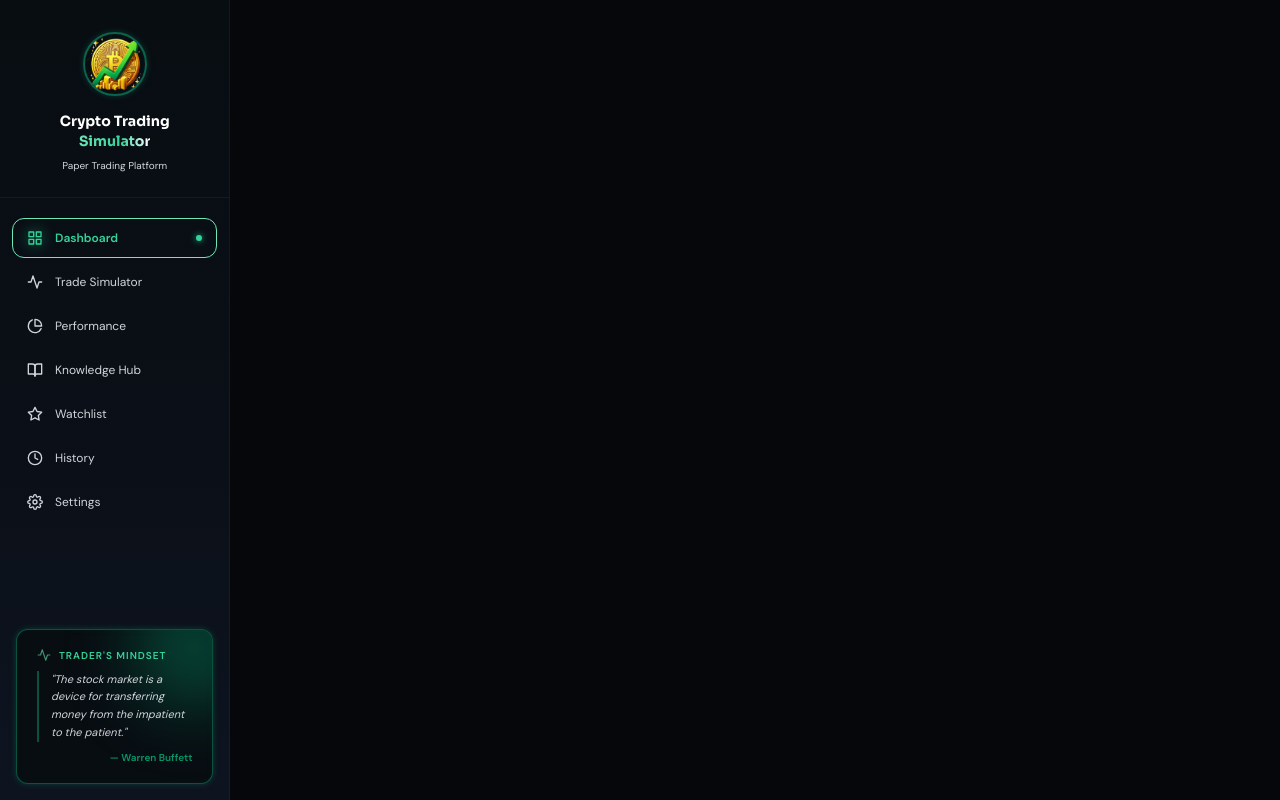
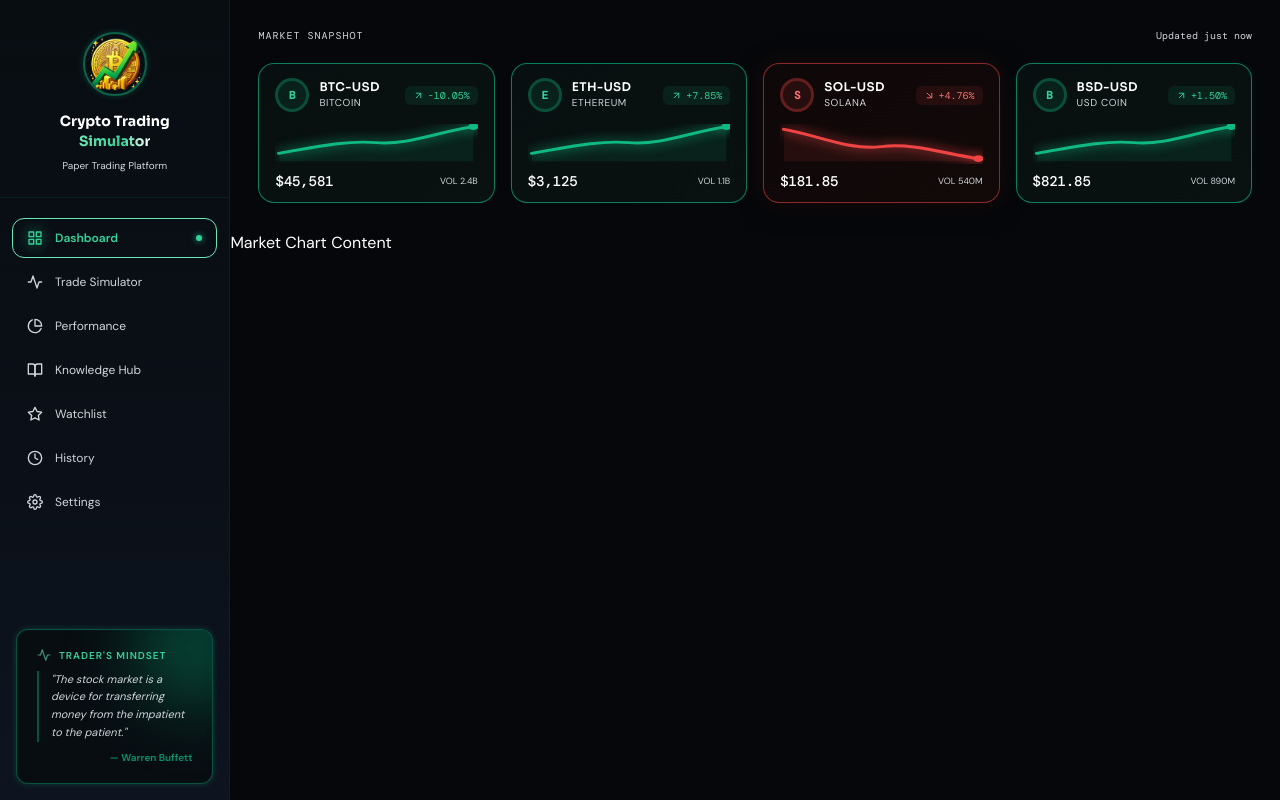
Before and after one commit to Manas-2007/Crypto-Trading-Simulator, a React (Vite) app in the folder Crypto Trading Simulation/: page /dashboard in a window 1280 px wide. Built offline with nearby package versions, Linux system fonts and the light colour scheme.

Commit message:
Side bar done

```diff
--- a/Crypto Trading Simulation/src/App.jsx
+++ b/Crypto Trading Simulation/src/App.jsx
@@ -1,10 +1,8 @@
 import React from "react";
-import { BrowserRouter as Router, Routes, Route } from "react-router-dom";
+import { BrowserRouter as Router, Routes, Route, Navigate } from "react-router-dom";
 import Sidebar from "./components/Sidebar";
-
-// Placeholder components (Tum inhe baad mein alag files mein move kar sakte ho)
-const Dashboard = () => <div className="p-10 text-3xl font-bold">Dashboard Page</div>;
-const Simulator = () => <div className="p-10 text-3xl font-bold">Simulator Page</div>;
+// Path updated to point to the new dashboard folder
+import Dashboard from "./components/dashboard/Dashboard";
 
 function App() {
   return (
@@ -16,9 +14,11 @@ function App() {
         {/* Main Content Area */}
         <main className="flex-1 overflow-y-auto">
           <Routes>
-            <Route path="/" element={<Dashboard />} />
-            <Route path="/simulator" element={<Simulator />} />
-            {/* Yahan baaki pages add karte jana */}
+            {/* Root path '/' par aate hi '/dashboard' par redirect karega */}
+            <Route path="/" element={<Navigate to="/dashboard" />} />
+
+            {/* Dashboard Route */}
+            <Route path="/dashboard" element={<Dashboard />} />
           </Routes>
         </main>
       </div>
--- /dev/null
+++ b/Crypto Trading Simulation/src/components/dashboard/Dashboard.jsx
@@ -0,0 +1,14 @@
+import React from 'react';
+import MarketSnapshot from './MarketSnapshot';
+import MarketChart from './MarketChart';
+
+const Dashboard = () => {
+  return (
+    <div className="p-0 space-y-0" style={{ fontFamily: 'DM Sans, sans-serif' }}>
+      <MarketSnapshot />
+      <MarketChart />
+    </div>
+  );
+};
+
+export default Dashboard;
--- /dev/null
+++ b/Crypto Trading Simulation/src/components/dashboard/MarketChart.jsx
@@ -0,0 +1,11 @@
+// ... tumhara chart ka sara code ...
+
+const MarketChart = () => {
+  // tumhara chart logic
+  return (
+    <div>Market Chart Content</div>
+  );
+};
+
+// Yahan add karo ye line:
+export default MarketChart;
--- /dev/null
+++ b/Crypto Trading Simulation/src/components/dashboard/MarketSnapshot.jsx
@@ -0,0 +1,298 @@
+import React from "react";
+import {
+  FiTrendingUp,
+  FiTrendingDown,
+  FiArrowUpRight,
+  FiArrowDownRight,
+} from "react-icons/fi";
+
+/* ─── Injected styles ─── */
+const styles = `
+  @import url('https://fonts.googleapis.com/css2?family=Sora:wght@600;700&family=DM+Sans:wght@400;500;600&family=DM+Mono:wght@400;500&display=swap');
+
+  @keyframes shimmerLine {
+    0%   { stroke-dashoffset: 300; }
+    100% { stroke-dashoffset: 0; }
+  }
+  @keyframes fadeUp {
+    from { opacity: 0; transform: translateY(8px); }
+    to   { opacity: 1; transform: translateY(0); }
+  }
+  @keyframes glowPulse {
+    0%, 100% { box-shadow: 0 0 0px rgba(16,185,129,0); }
+    50%       { box-shadow: 0 0 12px rgba(16,185,129,0.18); }
+  }
+
+  .card-coin {
+    animation: fadeUp 0.4s ease both;
+  }
+  .card-coin:nth-child(1) { animation-delay: 0.05s; }
+  .card-coin:nth-child(2) { animation-delay: 0.1s;  }
+  .card-coin:nth-child(3) { animation-delay: 0.15s; }
+  .card-coin:nth-child(4) { animation-delay: 0.2s;  }
+
+  .sparkline-path {
+    stroke-dasharray: 300;
+    stroke-dashoffset: 300;
+    animation: shimmerLine 1.2s ease forwards;
+    animation-delay: 0.4s;
+  }
+
+  .card-pos {
+    border: 1px solid rgba(16, 185, 129, 0.28);
+    background: linear-gradient(145deg, #080f10 0%, #091210 100%);
+  }
+  .card-pos {
+    border-color: rgba(16, 185, 129, 0.65);
+    box-shadow: 0 0 22px rgba(16,185,129,0.12), 0 4px 24px rgba(0,0,0,0.5);
+    animation: glowPulse 2s ease infinite;
+  }
+  .card-neg {
+    border: 1px solid rgba(239, 68, 68, 0.22);
+    background: linear-gradient(145deg, #0f0808 0%, #120909 100%);
+  }
+  .card-neg {
+    border-color: rgba(239, 68, 68, 0.55);
+    box-shadow: 0 0 22px rgba(239,68,68,0.10), 0 4px 24px rgba(0,0,0,0.5);
+  }
+
+  .chart-area {
+    background: linear-gradient(180deg, #080d12 0%, #060a0f 100%);
+    border: 1px solid rgba(16,185,129,0.14);
+  }
+
+  .price-mono {
+    font-family: 'DM Mono', monospace;
+  }
+  .label-mono {
+    font-family: 'DM Mono', monospace;
+    letter-spacing: 0.04em;
+  }
+`;
+
+/* ─── Data ─── */
+const cryptoData = [
+  {
+    id: 1,
+    name: "BTC-USD",
+    desc: "Bitcoin",
+    price: "$45,581",
+    change: "-10.05%",
+    isPositive: true,
+    vol: "2.4B",
+  },
+  {
+    id: 2,
+    name: "ETH-USD",
+    desc: "Ethereum",
+    price: "$3,125",
+    change: "+7.85%",
+    isPositive: true,
+    vol: "1.1B",
+  },
+  {
+    id: 3,
+    name: "SOL-USD",
+    desc: "Solana",
+    price: "$181.85",
+    change: "+4.76%",
+    isPositive: false,
+    vol: "540M",
+  },
+  {
+    id: 4,
+    name: "BSD-USD",
+    desc: "USD Coin",
+    price: "$821.85",
+    change: "+1.50%",
+    isPositive: true,
+    vol: "890M",
+  },
+];
+
+/* ─── Sparkline paths ─── */
+const PATHS = {
+  up: {
+    line: "M2 22 C 18 18, 34 12, 50 14 C 66 16, 80 6, 98 2",
+    fill: "M2 22 C 18 18, 34 12, 50 14 C 66 16, 80 6, 98 2 L98 28 L2 28Z",
+  },
+  down: {
+    line: "M2 4  C 18 8,  34 20, 50 17 C 66 14, 80 22, 98 26",
+    fill: "M2 4  C 18 8,  34 20, 50 17 C 66 14, 80 22, 98 26 L98 28 L2 28Z",
+  },
+};
+
+const Sparkline = ({ isPositive }) => {
+  const col = isPositive ? "#10b981" : "#ef4444";
+  const path = isPositive ? PATHS.up : PATHS.down;
+  const fillCol = isPositive ? "rgba(16,185,129,0.10)" : "rgba(239,68,68,0.10)";
+
+  return (
+    <svg
+      viewBox="0 0 100 30"
+      preserveAspectRatio="none"
+      style={{ width: "100%", height: "100%", display: "block" }}
+    >
+      {/* Area fill */}
+      <path d={path.fill} fill={fillCol} />
+      {/* Animated line */}
+      <path
+        className="sparkline-path"
+        d={path.line}
+        fill="none"
+        stroke={col}
+        strokeWidth="2.2"
+        strokeLinecap="round"
+        style={{ filter: `drop-shadow(0 0 4px ${col})` }}
+      />
+      {/* End dot */}
+      <circle
+        cx={isPositive ? 98 : 98}
+        cy={isPositive ? 2 : 26}
+        r="2.5"
+        fill={col}
+        style={{ filter: `drop-shadow(0 0 4px ${col})` }}
+      />
+    </svg>
+  );
+};
+
+/* ─── Coin card ─── */
+const CoinCard = ({ coin, idx }) => {
+  const isPos = coin.isPositive;
+  const col = isPos ? "emerald" : "red";
+  const hexAccent = isPos ? "#10b981" : "#ef4444";
+  const bgBadge = isPos ? "rgba(16,185,129,0.10)" : "rgba(239,68,68,0.10)";
+  const borderIcon = isPos ? "rgba(16,185,129,0.30)" : "rgba(239,68,68,0.30)";
+  const textAccent = isPos ? "#34d399" : "#f87171";
+
+  return (
+    <div
+      className={`card-coin relative rounded-2xl overflow-hidden transition-all duration-300 hover:-translate-y-0.5 cursor-pointer ${isPos ? "card-pos" : "card-neg"}`}
+      style={{ padding: "14px 16px", fontFamily: "DM Sans, sans-serif" }}
+    >
+      {/* Top row: icon + name + badge */}
+      <div className="flex items-center justify-between mb-3">
+        <div className="flex items-center gap-2.5">
+          {/* Icon circle */}
+          <div
+            className="flex items-center justify-center rounded-full font-bold flex-shrink-0"
+            style={{
+              width: 34,
+              height: 34,
+              background: bgBadge,
+              border: `3px solid ${borderIcon}`,
+              color: textAccent,
+              fontSize: 11,
+              fontFamily: "DM Mono, monospace",
+            }}
+          >
+            {coin.name.substring(0, 1)}
+          </div>
+          <div>
+            <p
+              className="text-white font-semibold leading-none"
+              style={{
+                fontSize: 12,
+                fontFamily: "Sora, sans-serif",
+                letterSpacing: "0.03em",
+              }}
+            >
+              {coin.name}
+            </p>
+            <p
+              className="text-gray-300 mt-0.5"
+              style={{
+                fontSize: 10,
+                textTransform: "uppercase",
+                letterSpacing: "0.06em",
+              }}
+            >
+              {coin.desc}
+            </p>
+          </div>
+        </div>
+
+        {/* % badge */}
+        <div
+          className="flex items-center gap-1 rounded-md px-2 py-0.5 flex-shrink-0"
+          style={{
+            background: bgBadge,
+            color: textAccent,
+            fontSize: 10,
+            fontFamily: "DM Mono, monospace",
+            fontWeight: 400,
+          }}
+        >
+          {isPos ? (
+            <FiArrowUpRight size={11} />
+          ) : (
+            <FiArrowDownRight size={11} />
+          )}
+          {coin.change}
+        </div>
+      </div>
+
+      {/* Sparkline — fixed height box */}
+      <div style={{ height: 40, marginBottom: 10 }}>
+        <Sparkline isPositive={isPos} />
+      </div>
+
+      {/* Bottom row: price + vol */}
+      <div className="flex items-end justify-between">
+        <p
+          className="price-mono text-white font-medium leading-none"
+          style={{
+            fontSize: "clamp(13px, 1.1vw, 16px)",
+            letterSpacing: "-0.01em",
+          }}
+        >
+          {coin.price}
+        </p>
+        <p className="text-gray-300" style={{ fontSize: 9 }}>
+          VOL {coin.vol}
+        </p>
+      </div>
+    </div>
+  );
+};
+
+/* ─── MarketSnapshot ─── */
+const MarketSnapshot = () => (
+  <>
+    <style>{styles}</style>
+    <div
+      className="p-3 sm:p-5 lg:p-7 space-y-4 sm:space-y-5"
+      style={{ fontFamily: "DM Sans, sans-serif" }}
+    >
+      {/* Section label */}
+      <div className="flex items-center justify-between">
+        <p
+          className="text-gray-300 uppercase"
+          style={{
+            fontSize: 10,
+            fontFamily: "DM Mono, monospace",
+            letterSpacing: "0.1em",
+          }}
+        >
+          Market Snapshot
+        </p>
+        <p
+          className="text-gray-300"
+          style={{ fontSize: 10, fontFamily: "DM Mono, monospace" }}
+        >
+          Updated just now
+        </p>
+      </div>
+
+      {/* 4-card grid: 2 cols mobile → 4 cols desktop */}
+      <div className="grid grid-cols-2 lg:grid-cols-4 gap-2.5 sm:gap-3 lg:gap-4">
+        {cryptoData.map((coin, i) => (
+          <CoinCard key={coin.id} coin={coin} idx={i} />
+        ))}
+      </div>
+    </div>
+  </>
+);
+
+export default MarketSnapshot;
```
Also changed, not shown: Crypto Trading Simulation/src/components/dashboard/DashCoins.jsx (added), Crypto Trading Simulation/src/components/dashboard/DashHistory.jsx (added).
